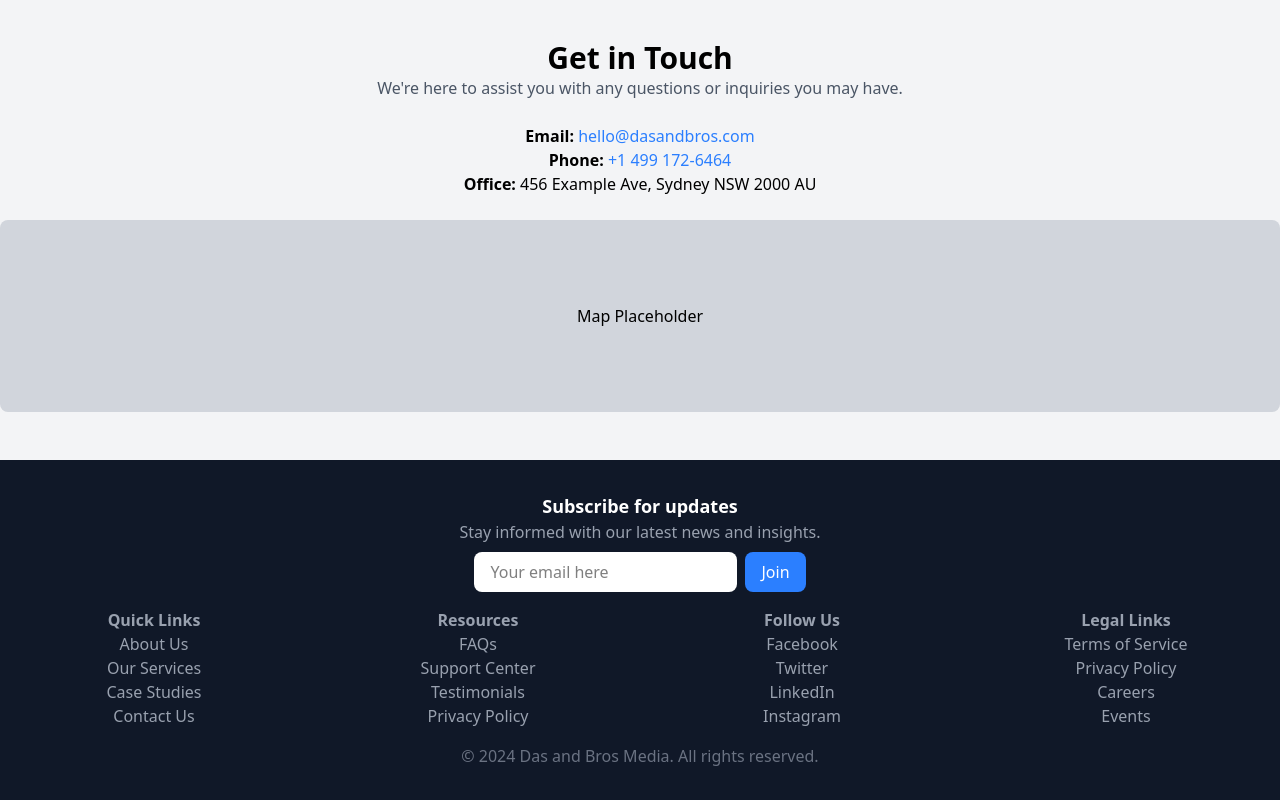
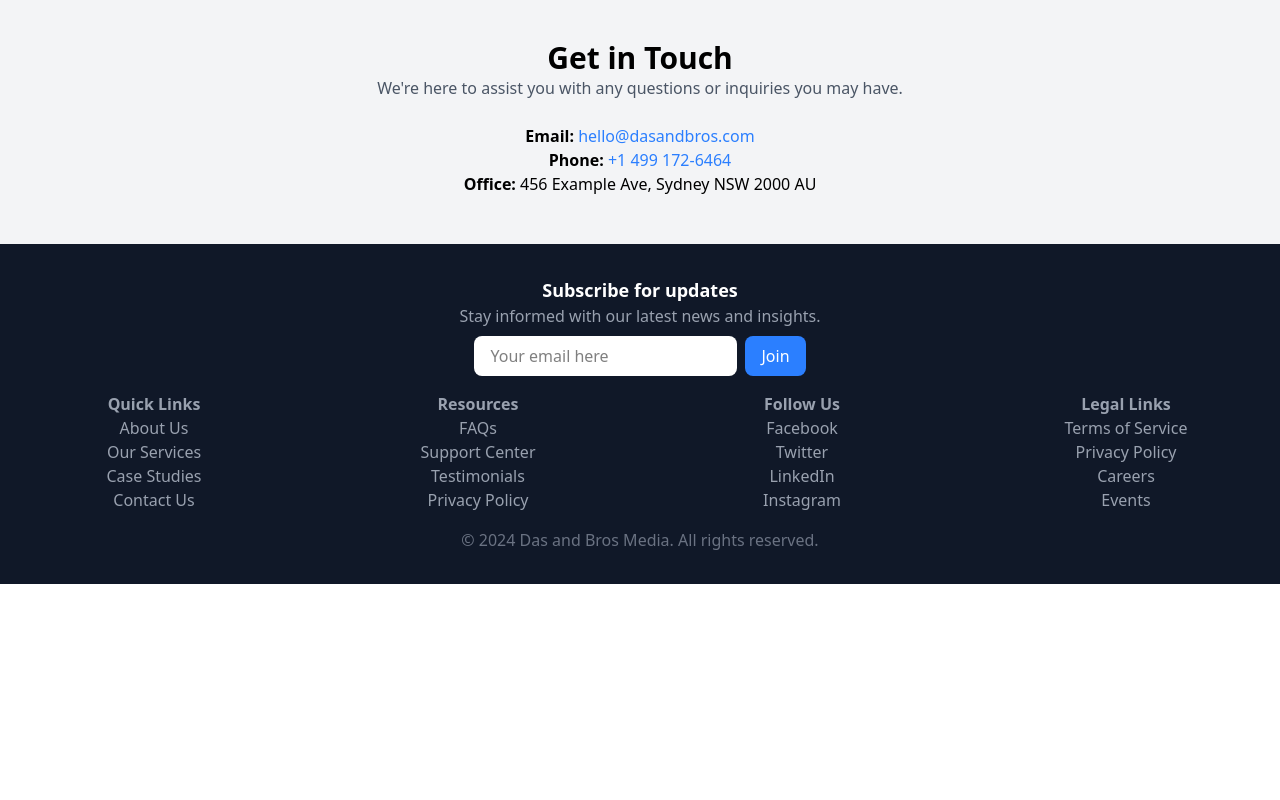
Before and after one commit to Ujjraj/Homepage-Das-And-Bros-Media, a React (Vite) app: page / in a window 1280 px wide. Shown: the part 5328-6128 px from the top of the page. After the commit the page ends 5912 px from the top, so only its background shows below. Built offline with nearby package versions, Linux system fonts and the light colour scheme.

Commit message:
removed map placeholder

```diff
--- a/src/components/Contact.jsx
+++ b/src/components/Contact.jsx
@@ -10,9 +10,7 @@ const Contact = () => {
             <p><strong>Phone:</strong> <a href="tel:+14991726464" className="text-blue-500">+1 499 172-6464</a></p>
             <p><strong>Office:</strong> 456 Example Ave, Sydney NSW 2000 AU</p>
           </div>
-          <div className="mt-6 w-full h-48 bg-gray-300 flex items-center justify-center rounded-lg">
-            <span>Map Placeholder</span>
-          </div>
+
         </section>
       );
 };
```
